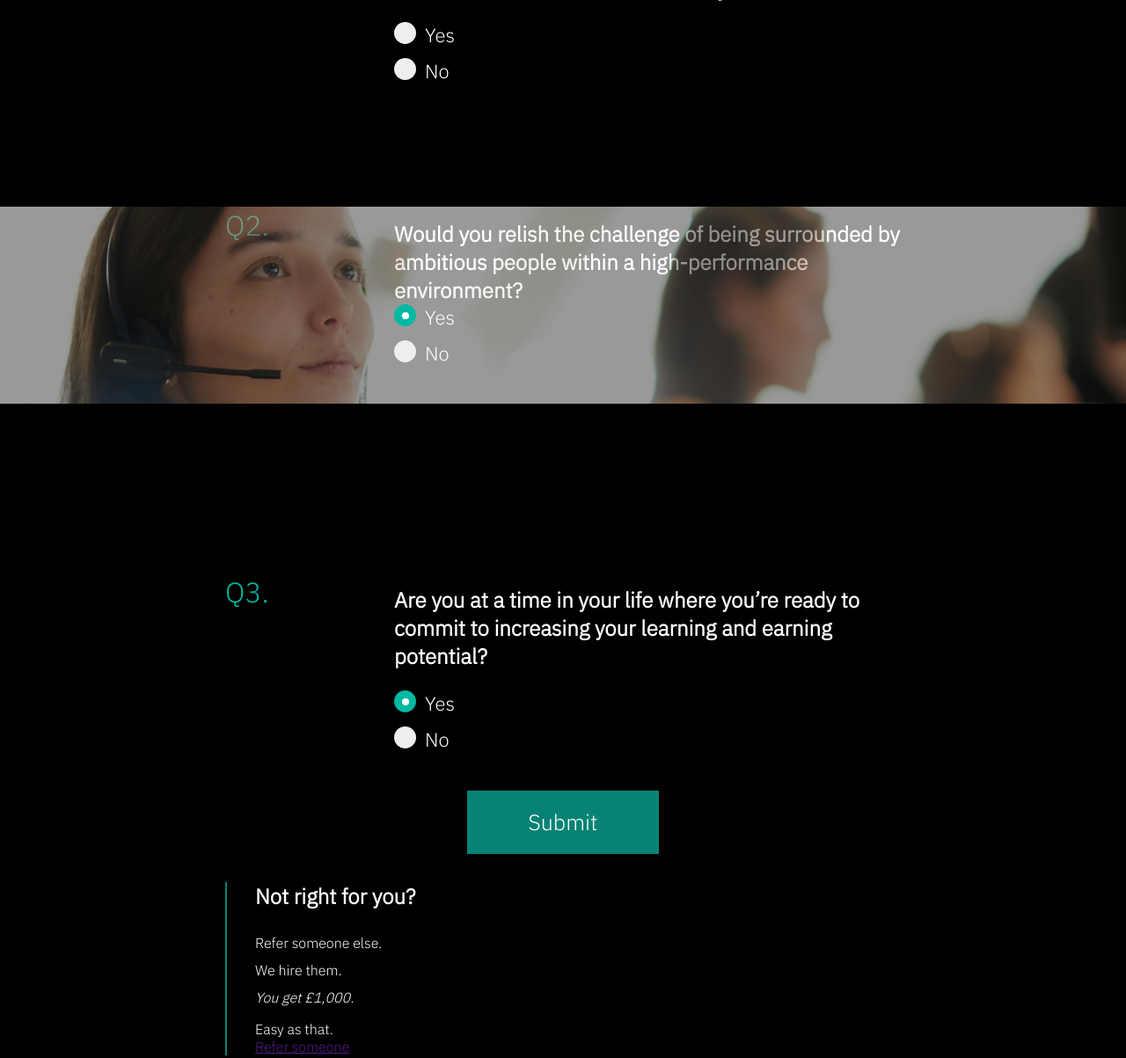
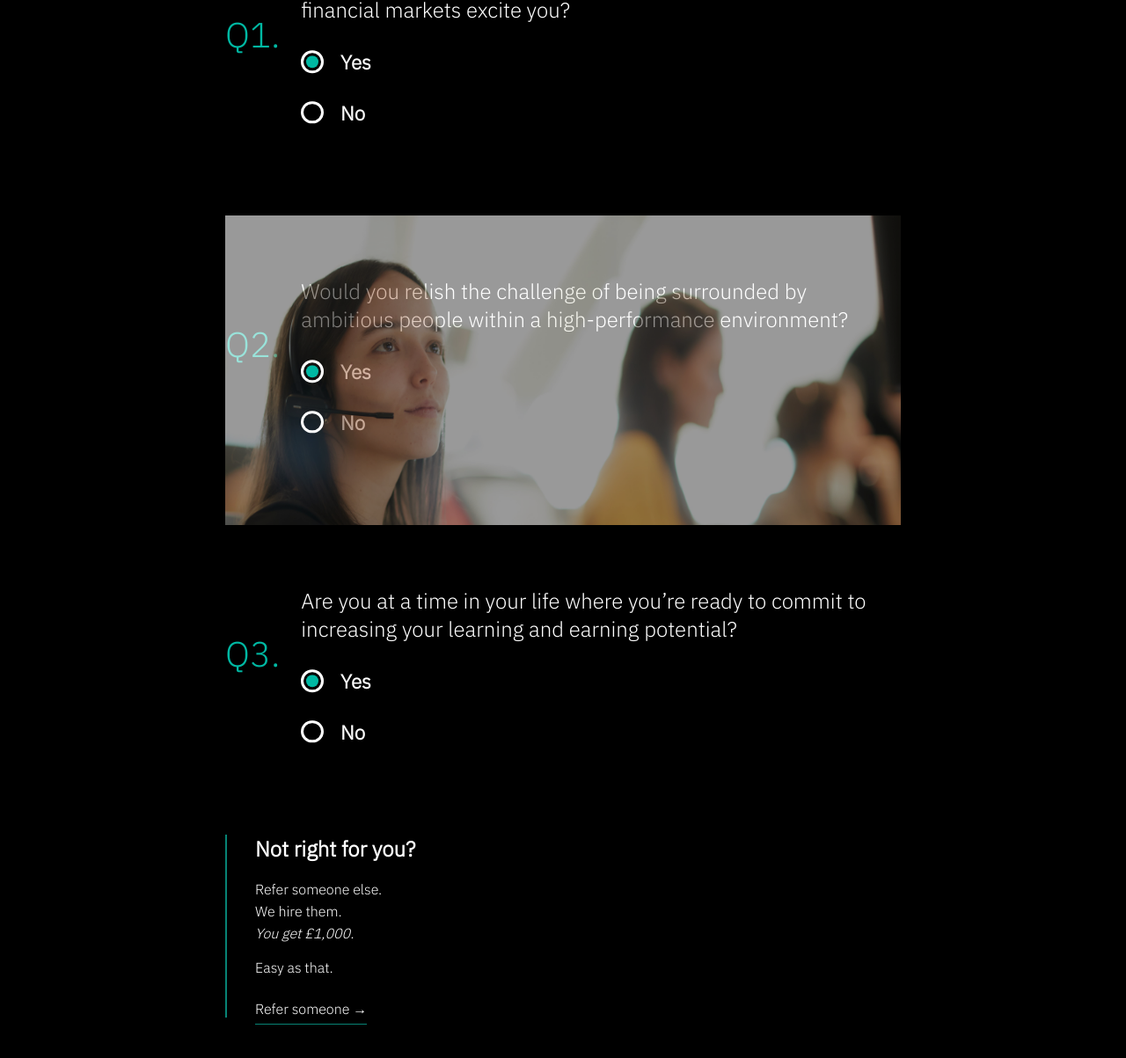
Before and after one commit to AdrianoGeorge/AlphaFX-Landing-Page, a plain HTML site: page index.html in a window 1280 px wide. Shown: the part 1404-2607 px from the top of the page at 88% size. Drawn offline with Linux system fonts and the light colour scheme.

Commit message:
General fix for styling and html structure

```diff
--- a/index.html
+++ b/index.html
@@ -38,83 +38,89 @@
         </div>
       </article>
       <article class="questions">
-        <h1 >Three questions to <br> unlock the interview: </h1>
-        <div class="q1">
+        <h1>
+          Three questions to <br />
+          unlock the interview:
+        </h1>
+        <div class="interview_questions">
           <p class="question_number">Q1.</p>
-          <div class="content">
-            <h1>Does a hybrid sales and account management role within the financial markets excite you?</h1>
-         <form >
-         <label class="container">Yes
-          <input type="radio" checked="checked" name="radio">
-          <span class="checkmark"></span>
-        </label>
-        <label class="container">No
-          <input type="radio" name="radio">
-          <span class="checkmark"></span>
-        </label>
-          </div>
-        </div>
-         <div class="q2">
-           <img class="q2_image"
-            class="presentation-image"
-            src="./images/women.jpg"
-            alt=""
-          />
-          <p class="question_number">Q2.</p>
-          <div class="content">
-            <h1>Would you relish the challenge of being surrounded by ambitious people within a high-performance environment?</h1>
-
-         <form>
-         <label class="container">Yes
-          <input type="radio" checked="checked" name="radio">
-          <span class="checkmark"></span>
-        </label>
-        <label class="container">No
-          <input type="radio" name="radio">
-          <span class="checkmark"></span>
+          <form action="">
+            <legend>
+              Does a hybrid sales and account management role within the
+              financial markets excite you?
+            </legend>
+            <label class="form-control">
+              <input type="radio" name="radio" checked />
+              Yes
             </label>
 
+            <label class="form-control">
+              <input type="radio" name="radio" />
+              No
+            </label>
+          </form>
+          <!-- <form method="post" action="interview_questions">
+        <legend>Would you relish the challenge of being surrounded by ambitious people within a high-performance environment?</legend>
+
+        <input type="radio" name="yes_no" value="Yes" checked>YES<br>
+        <input type="radio" name="yes_no" value="No">NO<br>
+        <br>
+        </form> -->
+        </div>
+        <div class="interview_questions">
+          <img class="image_question2" src="./images/women.jpg" alt="" />
+          <p class="question_number">Q2.</p>
+
+          <form action="">
+            <legend>
+              Would you relish the challenge of being surrounded by ambitious
+              people within a high-performance environment?
+            </legend>
+            <label class="form-control">
+              <input type="radio" name="radio" checked />
+              Yes
+            </label>
+
+            <label class="form-control">
+              <input type="radio" name="radio" />
+              No
+            </label>
           </form>
         </div>
-        </div>
-         <div class="q3">
+        <div class="interview_questions">
           <p class="question_number">Q3.</p>
-          <div class="content">
-            <h1>Are you at a time in your life where you’re ready to commit to increasing your learning and earning potential?</h1>
-         <form>
-         <label class="container">Yes
-          <input type="radio" checked="checked" name="radio">
-          <span class="checkmark"></span>
-        </label>
-        <label class="container">No
-          <input type="radio" name="radio">
-          <span class="checkmark"></span>
+
+          <form action="">
+            <legend>
+              Are you at a time in your life where you’re ready to commit to
+              increasing your learning and earning potential?
+            </legend>
+            <label class="form-control">
+              <input type="radio" name="radio" checked />
+              Yes
             </label>
 
+            <label class="form-control">
+              <input type="radio" name="radio" />
+              No
+            </label>
           </form>
         </div>
-        </div>
-         <button class="submit">Submit </button>
+      </article>
 
-
-
-
-      </article>
       <article class="refer">
         <div class="refer_content">
           <h1>Not right for you?</h1>
           <ul>
             <li>Refer someone else.</li>
-          <li>We hire them. </li>
+            <li>We hire them.</li>
             <li>You get £1,000.</li>
             <li>Easy as that.</li>
-
+            <li><a class="border" href="#">Refer someone &#8594 </a></li>
           </ul>
-        <a href="">Refer someone</a>
         </div>
-
       </article>
-      <img class="bottom-image" src="./images/sales-floor.jpg" alt="">
+      <img class="bottom-image" src="./images/sales-floor.jpg" alt="" />
     </main>
     <footer>
       <ul>
@@ -127,7 +133,6 @@
         <li>Fraud Awareness</li>
         <li>Live Rates</li>
         <li>Credits</li>
-
       </ul>
     </footer>
   </body>
--- a/style.css
+++ b/style.css
@@ -2,6 +2,9 @@
   margin: 0;
   padding: 0;
   box-sizing: border-box;
+}
+:root {
+  --form-control-color: #00b8a3;
 }
 body {
   font-family: "IBM Plex Sans";
@@ -37,7 +40,7 @@ main {
   font-size: 1rem;
   height: 17vh;
   text-align: center;
-
+  font-family: "IBM Plex Sans";
   font-size: 24px;
   font-style: normal;
   font-weight: 300;
@@ -78,153 +81,106 @@ main {
   color: white;
   padding-top: 3rem;
   font-size: 1.5rem;
-  width: 100%;
-}
-.questions > h1 {
   width: 60%;
   margin: 0 auto;
 }
 
-.question_one {
-  display: flex;
-}
-.question_one_title {
-  padding-top: 2rem;
-  padding-bottom: 1rem;
-  display: flex;
-}
-
-.q2_image {
+.questions > h1 {
   width: 100%;
-  position: absolute;
-  left: 0;
-  height: 28vh;
-  object-fit: cover;
-  opacity: 0.6;
-}
-
-.q1 {
-  padding-top: 4rem;
-  padding-bottom: 2rem;
-}
-.q2 {
-  padding-top: 6rem;
-  padding-bottom: 8rem;
-}
-.q3 {
-  padding-top: 6rem;
-  padding-bottom: 2rem;
-}
-.q1,
-.q2,
-.q3 {
-  display: flex;
-  justify-content: space-between;
-  width: 60%;
   margin: 0 auto;
 }
-
 .question_number {
+  padding-top: 7.5rem;
+  padding-right: 1.5rem;
   color: #00b8a3;
-  font-family: "IBM Plex Sans";
-  font-style: normal;
-  font-weight: 300;
-  font-size: 2rem;
+  font-size: 2.5rem;
 }
-.content {
-  padding-top: 0.9rem;
-  width: 75%;
-  font-size: 1rem;
+.interview_questions {
+  display: flex;
+  /* border: 1px solid #00b8a3; */
+  padding-top: 2rem;
+  position: relative;
 }
-.content > h1 {
+.image_question2 {
   width: 100%;
+  height: 100%;
+  opacity: 0.6;
+  position: absolute;
 }
-
-/* form */
-.container {
-  display: block;
-  position: relative;
-  padding-left: 35px;
-  margin-bottom: 12px;
-  cursor: pointer;
-  font-size: 22px;
-  -webkit-user-select: none;
-  -moz-user-select: none;
-  -ms-user-select: none;
-  user-select: none;
-}
-
-/* Hide the browser's default radio button */
-.container input {
-  position: absolute;
-  opacity: 0;
-  cursor: pointer;
-}
-
-/* Create a custom radio button */
-.checkmark {
+.image_question2::before {
+  content: "";
   position: absolute;
   top: 0;
   left: 0;
-  height: 25px;
-  width: 25px;
-  background-color: #eee;
-  border-radius: 50%;
+  width: 100%;
+  height: 100%;
+  background: #000000;
+}
+form {
+  display: grid;
+  place-content: center;
+  min-height: 40vh;
+}
+.container-form {
+  display: flex;
+  flex-direction: column;
+}
+.form-control {
+  font-family: system-ui, sans-serif;
+  font-size: 1.4rem;
+  font-weight: bold;
+  line-height: 1.1;
+  display: grid;
+  padding-top: 2rem;
+  grid-template-columns: 2em auto;
+  /* gap: 0.5em; */
+  font-family: "IBM Plex Sans";
 }
 
-/* On mouse-over, add a grey background color */
-.container:hover input ~ .checkmark {
-  background-color: #ccc;
+.form-control + .form-control {
+  margin: 0;
+}
+.form-control:focus-within {
+  color: var(--form-control-color);
 }
 
-/* When the radio button is checked, add a blue background */
-.container input:checked ~ .checkmark {
-  background-color: #00b8a3;
+input[type="radio"] {
+  /* Add if not using autoprefixer */
+  -webkit-appearance: none;
+  /* Remove most all native input styles */
+  appearance: none;
+  /* For iOS < 15 */
+  background-color: var(--form-background);
+  /* Not removed via appearance */
+  margin: 0;
+
+  font: inherit;
+  color: currentColor;
+  width: 1.15em;
+  height: 1.15em;
+  border: 0.15em solid currentColor;
+  border-radius: 50%;
+  transform: translateY(-0.075em);
+
+  display: grid;
+  place-content: center;
 }
 
-/* Create the indicator (the dot/circle - hidden when not checked) */
-.checkmark:after {
+input[type="radio"]::before {
   content: "";
-  position: absolute;
-  display: none;
+  width: 0.65em;
+  height: 0.65em;
+  border-radius: 50%;
+  transform: scale(0);
+  transition: 120ms transform ease-in-out;
+  box-shadow: inset 1em 1em var(--form-control-color);
 }
 
-/* Show the indicator (dot/circle) when checked */
-.container input:checked ~ .checkmark:after {
-  display: block;
+input[type="radio"]:checked::before {
+  transform: scale(1);
 }
 
-/* Style the indicator (dot/circle) */
-.container .checkmark:after {
-  top: 9px;
-  left: 9px;
-  width: 8px;
-  height: 8px;
-  border-radius: 50%;
-  background: white;
-}
-form {
-  padding-top: 1.4rem;
-}
-
-.submit {
-  display: flex;
-  justify-content: space-between;
-  padding: 10px 70px 10px 70px;
-  margin: 0 auto;
-  color: white;
-  background: #078375;
-  outline: none;
-  border: none;
-
-  font-family: "IBM Plex Sans";
-  font-size: 25px;
-  font-style: normal;
-  font-weight: 300;
-  line-height: 52px;
-  letter-spacing: 0em;
-  text-align: left;
-}
+/* footer */
 
 .refer {
   color: white;
@@ -234,6 +190,7 @@ form {
   width: 60%;
   margin: 0 auto;
   padding-top: 2rem;
+  font-family: "IBM Plex Sans";
 }
 .refer_content {
   padding-left: 2rem;
@@ -244,11 +201,24 @@ form {
   list-style: none;
 }
 .refer_content > ul > li {
-  padding-top: 0.7rem;
+  padding-top: 0.3rem;
 }
 .refer_content > ul > :nth-child(4) {
-  padding-top: 1rem;
+  padding-top: 1.2rem;
+  padding-bottom: 1.4rem;
 }
+.refer_content > ul > :nth-child(5) > * {
+  text-decoration: none;
+  color: white;
+  /* border-bottom: 2px solid #078375; */
+}
+.refer_content > ul > :nth-child(5) > * {
+  text-decoration: none;
+  color: white;
+  padding-bottom: 0.4rem;
+  border-bottom: 1px solid #078375;
+}
+
 .refer_content > ul > :nth-child(3) {
   font-style: italic;
 }
```
Lines whose indentation alone changed are shown as unchanged.
